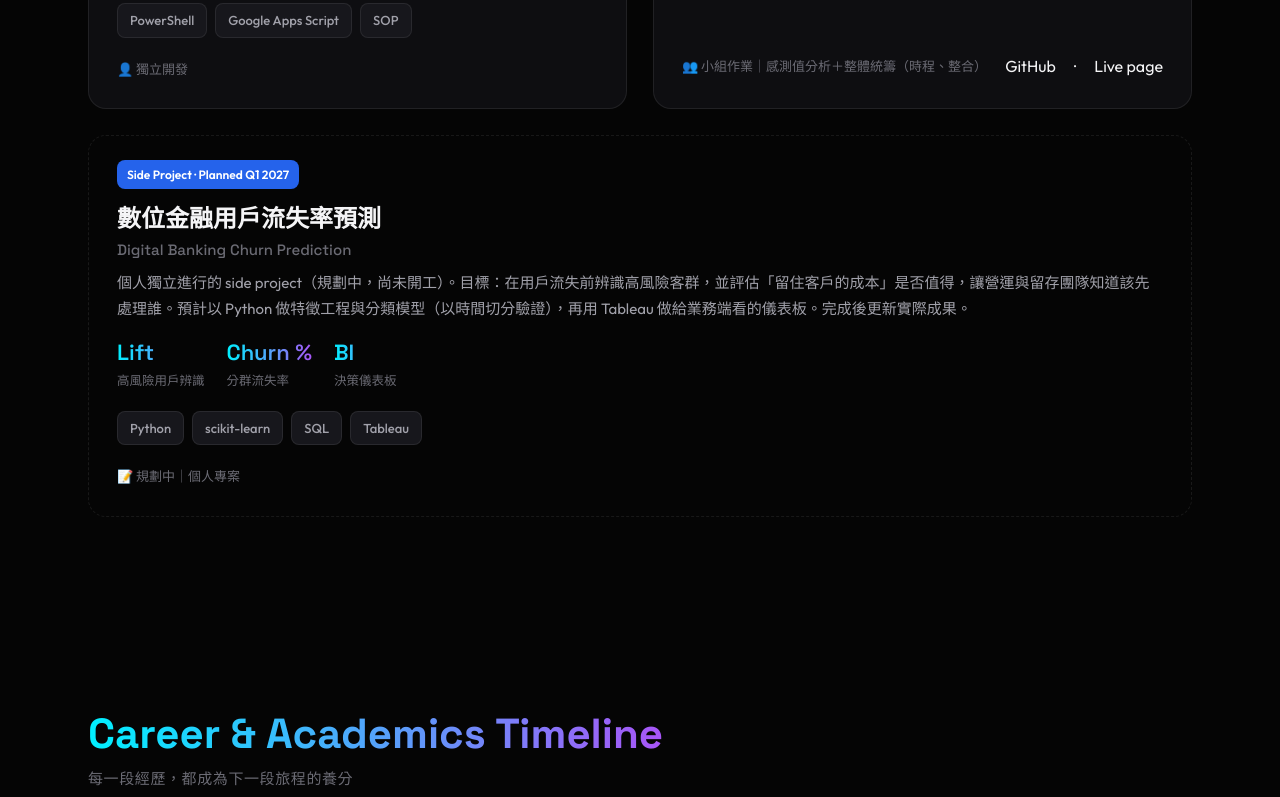
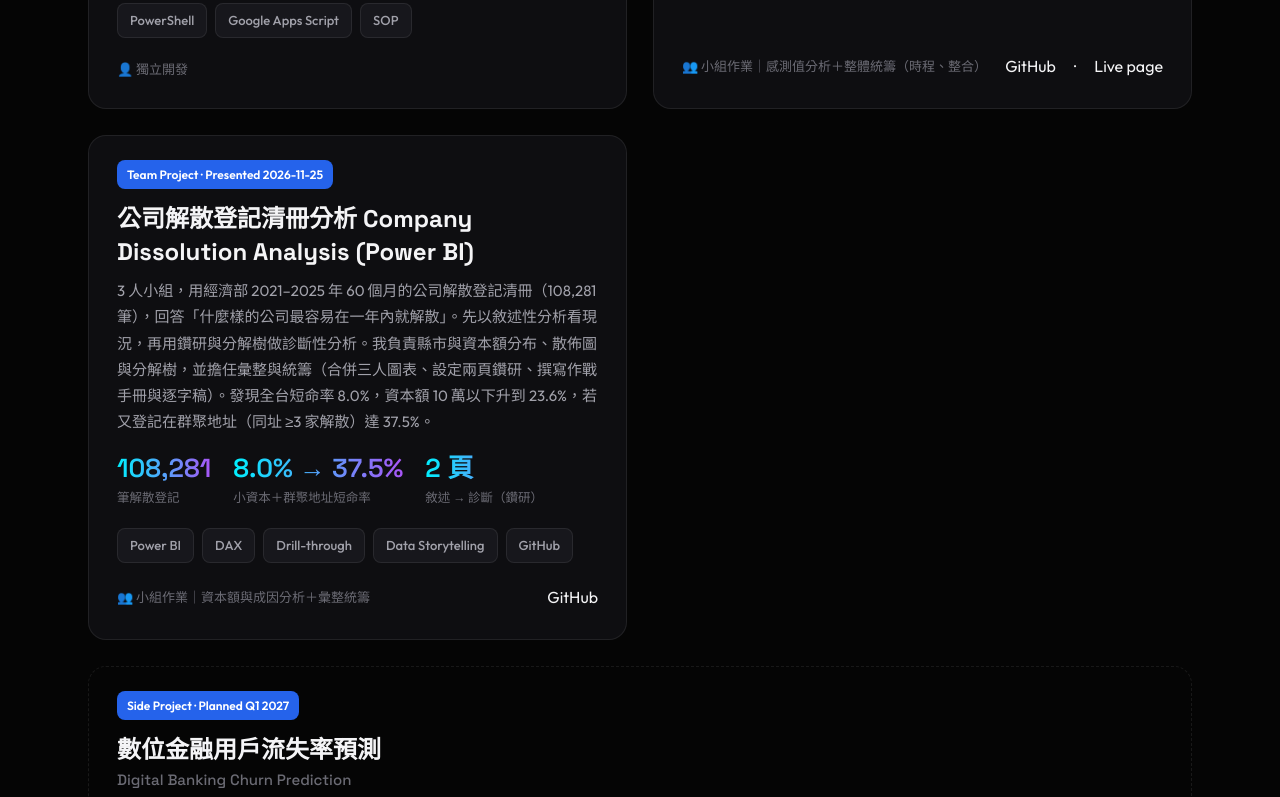
Before and after one commit to KellyChen413/KellyChen413.github.io, a plain HTML site: page index.html in a window 1280 px wide. Shown: the part 4591-5388 px from the top of the page. Drawn offline with Linux system fonts and the light colour scheme.

Commit message:
Add Power BI company dissolution group project card and journal entry
Co-Authored-By: Claude Opus 5.5 <noreply@anthropic.com>
Claude-Session: https://claude.ai/code/session_01CwzVjKpQWqz93RuhMLzXQ7

```diff
--- a/index.html
+++ b/index.html
@@ -561,6 +561,17 @@ footer p{color:var(--text-3);font-size:14px;margin-top:6px}
         </div>
       </article>
 
+      <article class="card proj rv">
+        <div class="body">
+          <div class="awards"><span class="aw2">Team Project · Presented 2026-11-25</span></div>
+          <h3>公司解散登記清冊分析 <span class="en">Company Dissolution Analysis (Power BI)</span></h3>
+          <p>3 人小組，用經濟部 2021–2025 年 60 個月的公司解散登記清冊（108,281 筆），回答「什麼樣的公司最容易在一年內就解散」。先以敘述性分析看現況，再用鑽研與分解樹做診斷性分析。我負責縣市與資本額分布、散佈圖與分解樹，並擔任彙整與統籌（合併三人圖表、設定兩頁鑽研、撰寫作戰手冊與逐字稿）。發現全台短命率 8.0%，資本額 10 萬以下升到 23.6%，若又登記在群聚地址（同址 ≥3 家解散）達 37.5%。</p>
+          <div class="metrics"><div><b class="grad">108,281</b><span>筆解散登記</span></div><div><b class="grad">8.0% → 37.5%</b><span>小資本＋群聚地址短命率</span></div><div><b class="grad">2 頁</b><span>敘述 → 診斷（鑽研）</span></div></div>
+          <div class="chips"><span class="chip">Power BI</span><span class="chip">DAX</span><span class="chip">Drill-through</span><span class="chip">Data Storytelling</span><span class="chip">GitHub</span></div>
+          <div class="foot"><span class="role">👥 小組作業｜資本額與成因分析＋彙整統籌</span> <a href="https://github.com/KellyChen413/PowerBI_Group_Company-Dissolution-Registration-Analysis" target="_blank" rel="noopener">GitHub</a></div>
+        </div>
+      </article>
+
       <article class="card proj planned rv">
         <div class="body">
           <div class="awards"><span class="aw2">Side Project · Planned Q1 2027</span></div>
@@ -837,6 +848,9 @@ soup = BeautifulSoup(html, <span class="s">"html.parser"</span>)
       有 HackMD 筆記的話，加一行 link:"筆記網址" 會出現「看完整筆記」。
    ================================================================ */
 const JOURNAL = [
+  { date:"2026-11-25", cat:"小組作業", title:"Power BI 分組報告：什麼樣的公司最容易一年內就解散？",
+    text:"3 人小組用經濟部公司解散登記清冊（108,281 筆）做 Power BI 儀表板，直接在 Power BI 上台報告。Page 1 敘述性分析看縣市與資本額分布，Page 2 用鑽研和分解樹找原因：資本額 10 萬以下、又登記在群聚地址的公司，短命率 37.5%，是全台 8.0% 的 4 倍多。我負責資本額與成因分析，並把三人的圖表合併成一份報告。最大的收穫：鑽研時『保留所有篩選』會把圖例條件一起帶過去，數字對不上時要先回頭檢查篩選。",
+    tags:"#小組作業 #PowerBI #DAX #資料分析" },
   { date:"2026-11-04", cat:"課程驗收專案", title:"AML 反洗錢交易監控系統（AI 生成，我在 Linux 虛擬機執行與驗收）",
     text:"課程驗收作業：模擬銀行法遵人員檢查可疑交易。5 條監控規則（大額、拆單、高風險國家、快進快出、收入不符）、案件審查與主管核定申報、CSV 匯入驗證。程式由 AI 生成，我依指示在 Linux 虛擬機（Bash + dialog + MariaDB）自己建置、執行並驗收，資料皆為虛構。從中學到金融風控規則怎麼用 SQL 表達。",
     tags:"#課程驗收專案 #AML #MariaDB #Bash",
```
